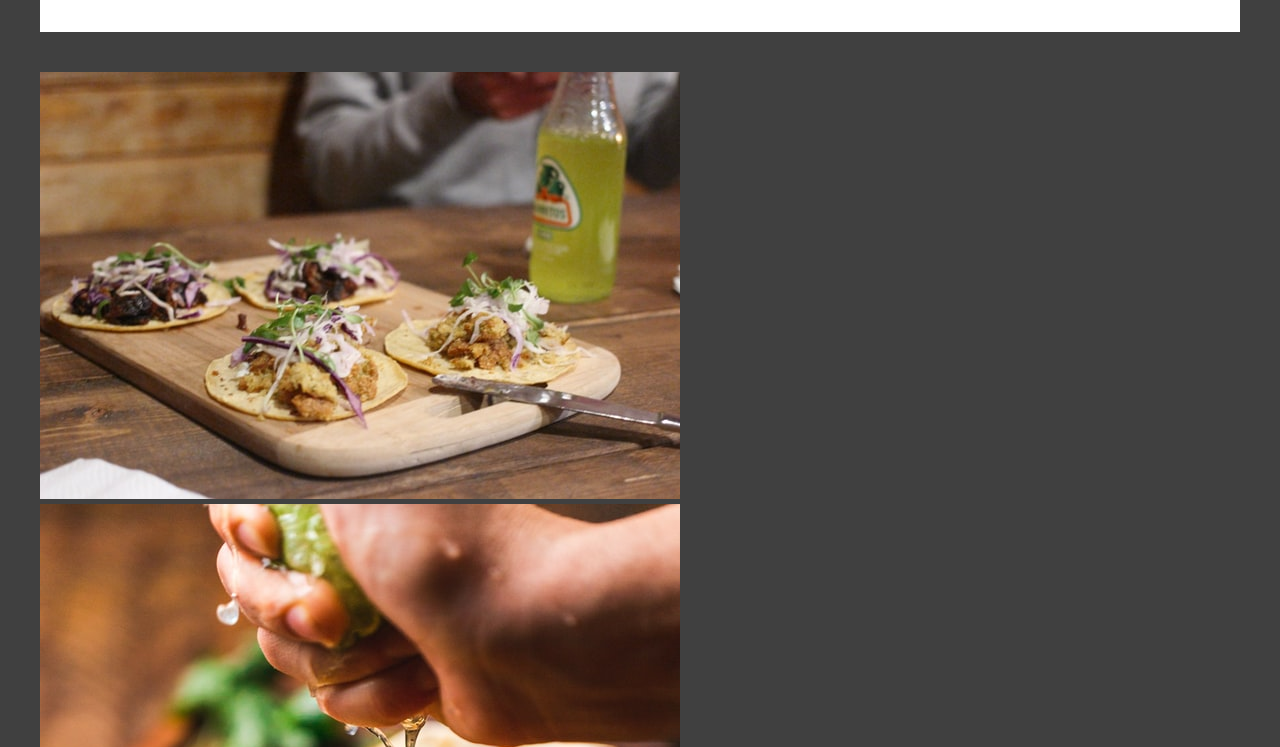
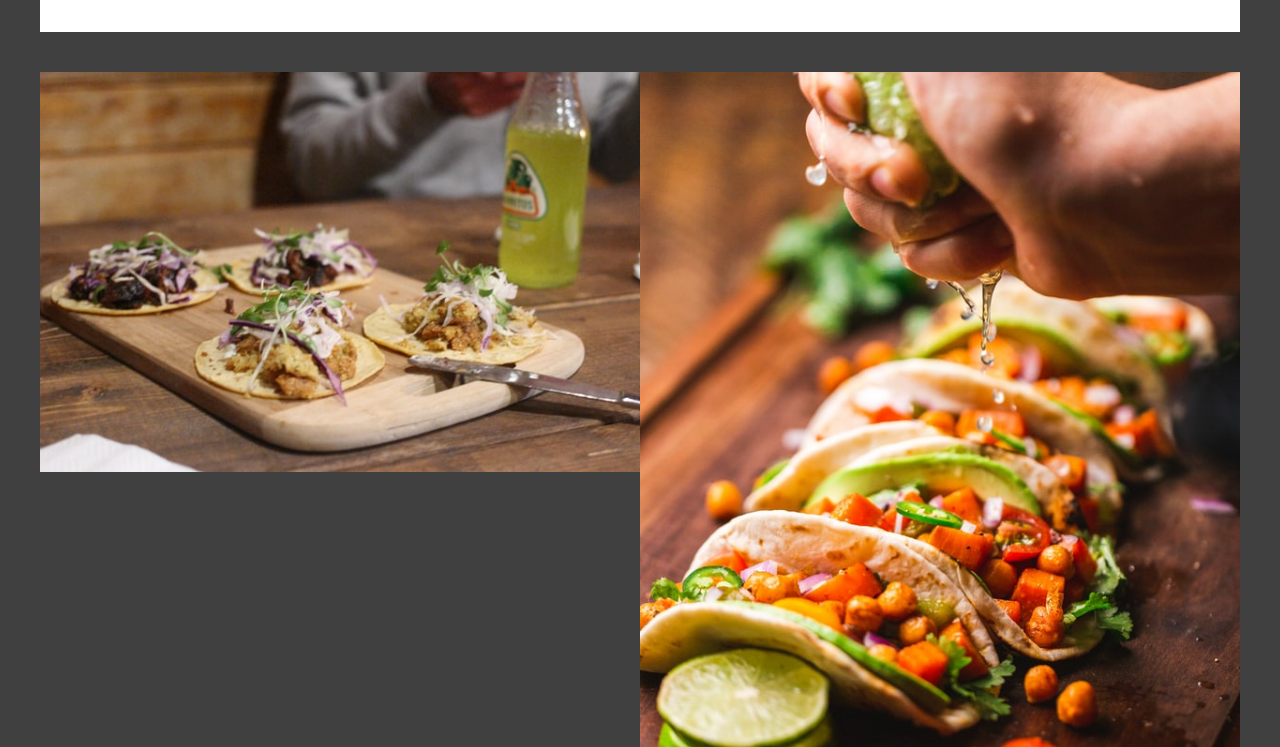
Before and after one commit to wz7475/rwd-restaurant, a plain HTML site: page index.html in a window 1280 px wide. Shown: the part 1033-1780 px from the top of the page. Drawn offline with Linux system fonts and the light colour scheme.

Commit message:
add photos to repo

```diff
--- a/index.html
+++ b/index.html
@@ -9,6 +9,8 @@
     <meta name="viewport" content="width=device-width, initial-scale=1, minimum-scale=1" />
 
     <meta http-equiv="X-Ua-Compatible" content="IE=edge,chrome=1">
+
+    <script src="script.js" type="text/javascript" async></script>
     <link rel="stylesheet" href="styles/style.css" type="text/css">
     <link rel="preconnect" href="https://fonts.gstatic.com">
     <link href="https://fonts.googleapis.com/css2?family=Quicksand:wght@300;400;600&family=Roboto:wght@300;400;500;700&display=swap" rel="stylesheet">
@@ -74,7 +76,7 @@
         <!-- <div class="gallery"></div> -->
         <div id="gallery1"></div>
 
-        <script src="script.js" type="text/javascript"></script>
+
 </body>
 
 </html>
--- a/script.js
+++ b/script.js
@@ -1,6 +1,6 @@
 const generate = () =>{
     let gallery1= "";
-    for (let i =1; i<=8; i++){
+    for (let i =1; i<=19; i++){
         let pic_name = i + ".jpg";
         if (i<10)
             pic_name = "0" + pic_name;
--- /dev/null
+++ b/styles/_galleries.scss
@@ -0,0 +1,13 @@
+#gallery1{
+    display: grid;
+    grid-template-columns: 1fr 1fr;
+
+    .pic{
+        img{
+            max-width: 100%;
+        height: auto;
+        object-fit: cover;
+        transition: opacity 0.25s ease-in-out;
+        }
+    }
+}
--- a/styles/style.scss
+++ b/styles/style.scss
@@ -3,3 +3,4 @@ $yellow: #fcc600;
 @import "./general";
 @import "./banner";
 @import "./tiles";
+@import "./galleries";
```
Also changed, not shown: img/09.jpg (added), img/10.jpg (added), img/11.jpg (added), img/12.jpg (added), img/13.jpg (added), img/14.jpg (added), img/15.jpg (added), img/16.jpg (added), img/17.jpg (added), styles/style.css, 1 other file.
